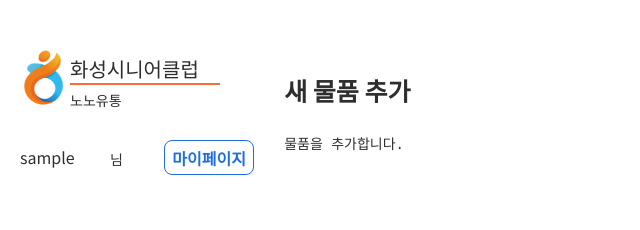
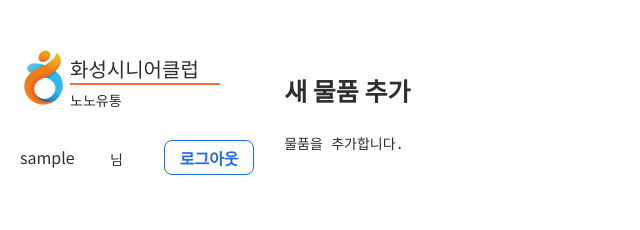
Before and after one commit to Flo3er/NonoFlex_web, a React (Create React App) app: page /product/new in a window 1280 px wide. Shown: the top 230 px of the page, without its empty margins (0-640 px from the left). Built offline with nearby package versions, Linux system fonts and the light colour scheme; sample sign-in values are in the browser's storage.

Commit message:
로그아웃 버튼 추가.

```diff
--- a/src/app/components/common/sidebar/Sidebar.js
+++ b/src/app/components/common/sidebar/Sidebar.js
@@ -85,6 +85,11 @@ const SideBar = props => {
     });
   }
 
+  const onClickLogout = () => {
+    sessionStorage.clear();
+    window.location.replace("/login");
+  }
+
   return (
     <div className="sidebar">
       <div className="company">
@@ -101,7 +106,7 @@ const SideBar = props => {
         <p className="userName">{userName}</p>
         <p className="userNameSufix">님</p>
         <div className="myPageButton">
-          <RoundButton value="마이페이지" />
+          <RoundButton value="로그아웃" onClick={onClickLogout}/>
         </div>
       </div>
       <div className="menu">
```
